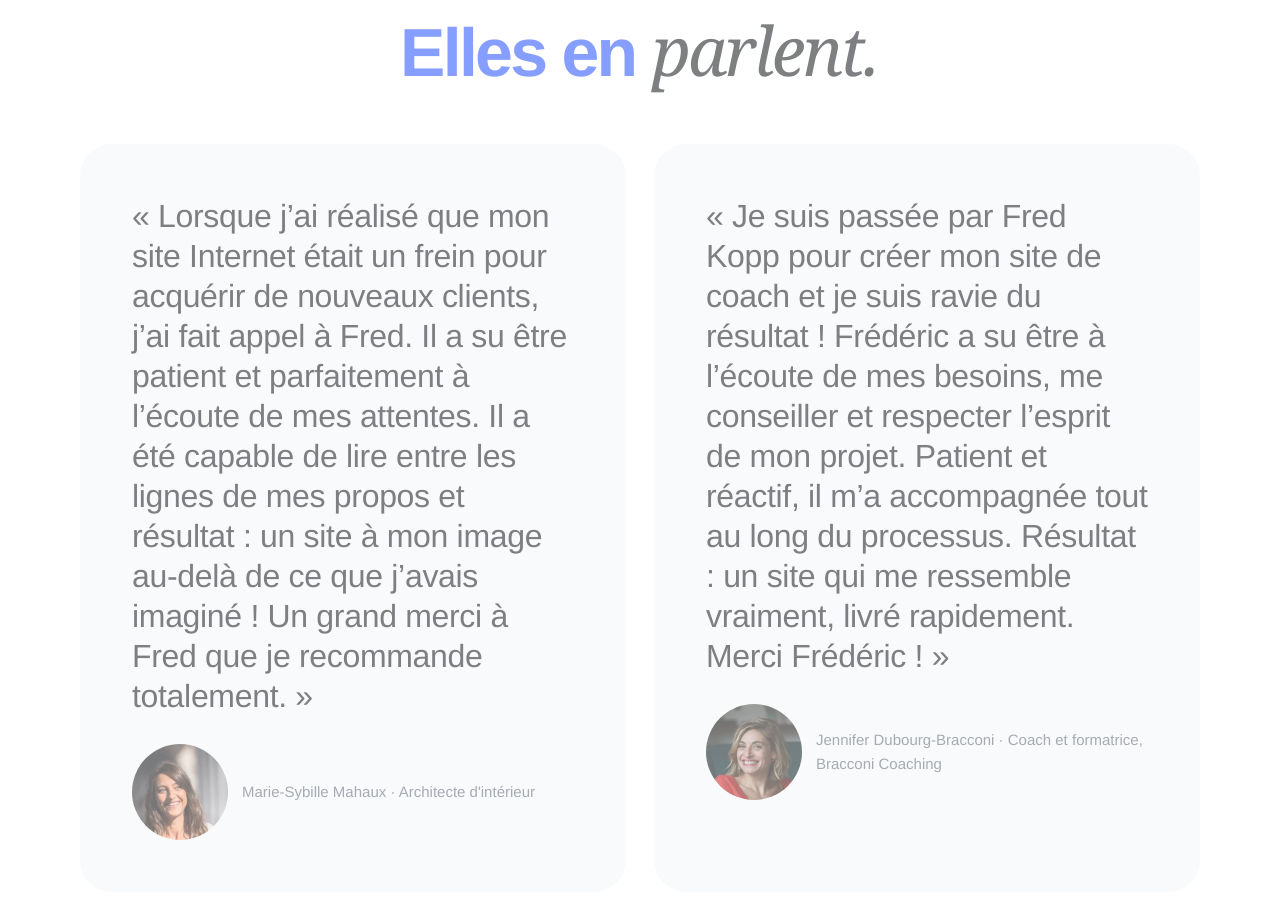
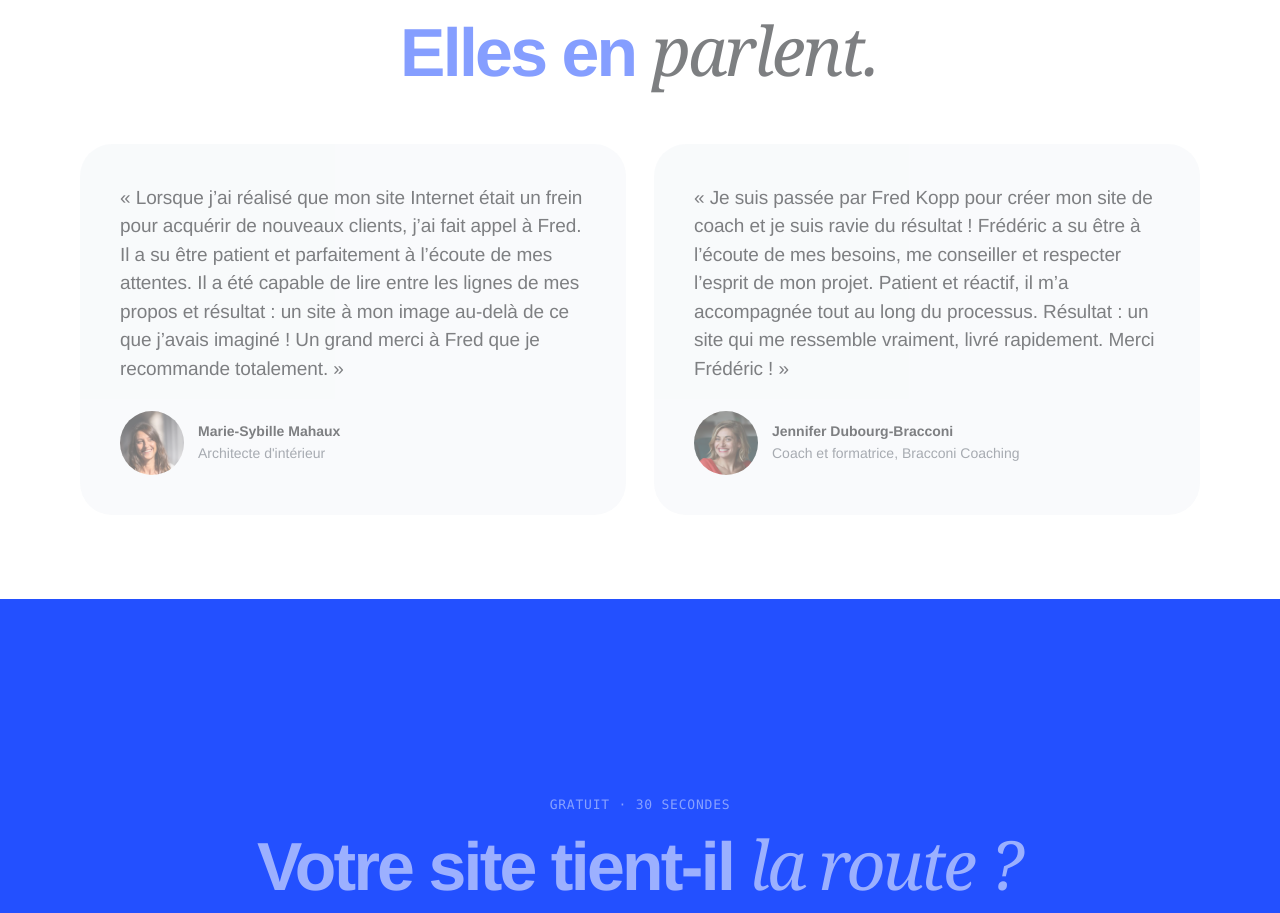
Before and after one commit to fredkopppro-prog/fredkopp-site, a plain HTML site: page index.html in a window 1280 px wide. Shown: the part 4884-5797 px from the top of the page. Drawn offline with Linux system fonts and the light colour scheme.

Commit message:
Avis plus compacts, photos et noms alignés en bas des cartes
Co-Authored-By: Claude Opus 5.5 <noreply@anthropic.com>
Claude-Session: https://claude.ai/code/session_01M83KUzpHmVpXUq5d255tTz

```diff
--- a/index.html
+++ b/index.html
@@ -337,12 +337,12 @@
     <h2 class="h2 center reveal">Elles en <em>parlent.</em></h2>
     <div class="quotes">
       <figure class="quote reveal">
-        <blockquote>« Lorsque j’ai réalisé que mon site Internet était un frein pour acquérir de nouveaux clients, j’ai fait appel à Fred. Il a su être patient et parfaitement à l’écoute de mes attentes. Il a été capable de lire entre les lignes de mes propos et résultat : un site à mon image au-delà de ce que j’avais imaginé ! Un grand merci à Fred que je recommande totalement. »</blockquote>
-        <figcaption><img src="captures/marie-sybille-mahaux.webp" alt="Marie-Sybille Mahaux, architecte d'intérieur" width="96" height="96" loading="lazy">Marie-Sybille Mahaux · Architecte d'intérieur</figcaption>
+        <blockquote>«&nbsp;Lorsque j’ai réalisé que mon site Internet était un frein pour acquérir de nouveaux clients, j’ai fait appel à Fred. Il a su être patient et parfaitement à l’écoute de mes attentes. Il a été capable de lire entre les lignes de mes propos et résultat : un site à mon image au-delà de ce que j’avais imaginé ! Un grand merci à Fred que je recommande totalement.&nbsp;»</blockquote>
+        <figcaption><img src="captures/marie-sybille-mahaux.webp" alt="Marie-Sybille Mahaux, architecte d'intérieur" width="96" height="96" loading="lazy"><span><strong>Marie-Sybille Mahaux</strong><br>Architecte d'intérieur</span></figcaption>
       </figure>
       <figure class="quote reveal">
-        <blockquote>« Je suis passée par Fred Kopp pour créer mon site de coach et je suis ravie du résultat ! Frédéric a su être à l’écoute de mes besoins, me conseiller et respecter l’esprit de mon projet. Patient et réactif, il m’a accompagnée tout au long du processus. Résultat : un site qui me ressemble vraiment, livré rapidement. Merci Frédéric ! »</blockquote>
-        <figcaption><img src="captures/jen-dubourg-bracconi.webp" alt="Jennifer Dubourg-Bracconi, coach et formatrice" width="96" height="96" loading="lazy">Jennifer Dubourg-Bracconi · Coach et formatrice, Bracconi Coaching</figcaption>
+        <blockquote>«&nbsp;Je suis passée par Fred Kopp pour créer mon site de coach et je suis ravie du résultat ! Frédéric a su être à l’écoute de mes besoins, me conseiller et respecter l’esprit de mon projet. Patient et réactif, il m’a accompagnée tout au long du processus. Résultat : un site qui me ressemble vraiment, livré rapidement. Merci Frédéric&nbsp;!&nbsp;»</blockquote>
+        <figcaption><img src="captures/jen-dubourg-bracconi.webp" alt="Jennifer Dubourg-Bracconi, coach et formatrice" width="96" height="96" loading="lazy"><span><strong>Jennifer Dubourg-Bracconi</strong><br>Coach et formatrice, Bracconi Coaching</span></figcaption>
       </figure>
     </div>
   </div>
--- a/styles.css
+++ b/styles.css
@@ -177,10 +177,11 @@ p { margin: 0; }
 
 /* Quotes */
 .quotes { display: flex; flex-wrap: wrap; gap: 28px; margin-top: 56px; }
-.quote { flex: 1 1 400px; margin: 0; background: var(--bg-soft); border-radius: var(--r-l); padding: clamp(32px, 5vw, 52px); }
-.quote blockquote { margin: 0; font-weight: 500; letter-spacing: -.02em; font-size: clamp(26px, 2.8vw, 32px); line-height: 1.25; letter-spacing: -.01em; }
-.quote figcaption { margin-top: 28px; display: flex; align-items: center; gap: 14px; font-size: 15px; color: var(--muted); }
-.quote figcaption img { width: 96px; height: 96px; border-radius: 50%; object-fit: cover; flex-shrink: 0; }
+.quote { flex: 1 1 400px; margin: 0; background: var(--bg-soft); border-radius: var(--r-l); padding: clamp(28px, 3.5vw, 40px); display: flex; flex-direction: column; }
+.quote blockquote { flex: 1; margin: 0; font-weight: 450; font-size: clamp(17px, 1.5vw, 19px); line-height: 1.5; letter-spacing: -.005em; }
+.quote figcaption { margin-top: 28px; display: flex; align-items: center; gap: 14px; font-size: 14px; color: var(--muted); }
+.quote figcaption img { width: 64px; height: 64px; border-radius: 50%; object-fit: cover; flex-shrink: 0; }
+.quote figcaption strong { color: var(--ink); font-weight: 600; }
 .quote figcaption i { width: 44px; height: 44px; border-radius: 50%; display: block; flex-shrink: 0; }
 
 /* Offers */
@@ -464,9 +465,9 @@ img.portrait { width: 100%; height: auto; object-fit: cover; display: block; }
 @media (max-width: 860px) { .presse-grid { grid-template-columns: minmax(0, 1fr); } .presse-list a, .presse-list span.row { grid-template-columns: minmax(0, 1fr) auto; } .presse-list .t { grid-column: 1 / -1; } }
 @media (max-width: 600px) {
   .quote { padding: 26px 22px; }
-  .quote blockquote { font-size: 19px; line-height: 1.45; font-weight: 450; }
-  .quote figcaption { gap: 14px; margin-top: 22px; font-size: 14px; }
-  .quote figcaption img { width: 72px; height: 72px; }
+  .quote blockquote { font-size: 16px; line-height: 1.5; }
+  .quote figcaption { gap: 12px; margin-top: 22px; font-size: 13px; }
+  .quote figcaption img { width: 56px; height: 56px; }
 }
 
 /* Méthode : étapes en quinconce reliées par un chemin pointillé (tracé par main.js) */
```
Also changed, not shown: realisation-bracconi-coaching.html (+2 -2 lines), realisation-marie-sybille-mahaux.html (+2 -2 lines).
